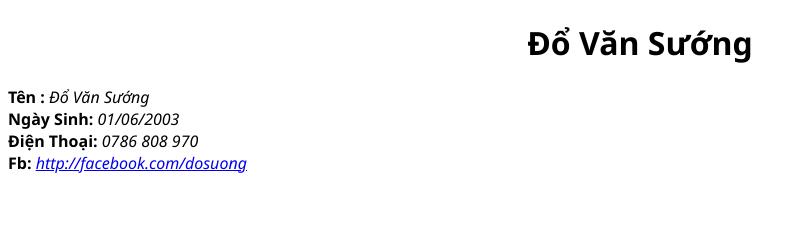
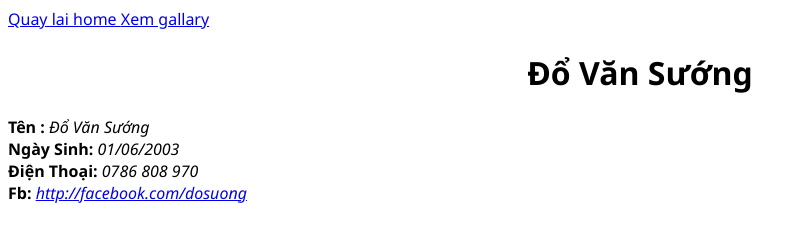
Before and after one commit to dosuong/dosuong.github.io, a plain HTML site: page index.html in a window 1280 px wide. Shown: the whole page, without its empty margins (0-806 px from the left). Drawn offline with Linux system fonts and the light colour scheme.

Commit message:
them doi trang chu

```diff
--- a/index.html
+++ b/index.html
@@ -8,7 +8,9 @@
     <link rel="stylesheet" href="1.css">
 </head>
 <body>
-    <h1> Đổ Văn Sướng  </h1>
+    <a href="index.html">  Quay lai home </a>
+    <a href="gallary.html">  Xem gallary </a>
+    <h1> Đổ Văn Sướng </h1>
     <div class="thongtin">
         <b>Tên :</b> <i>Đổ Văn Sướng</i>
     </div>
```
